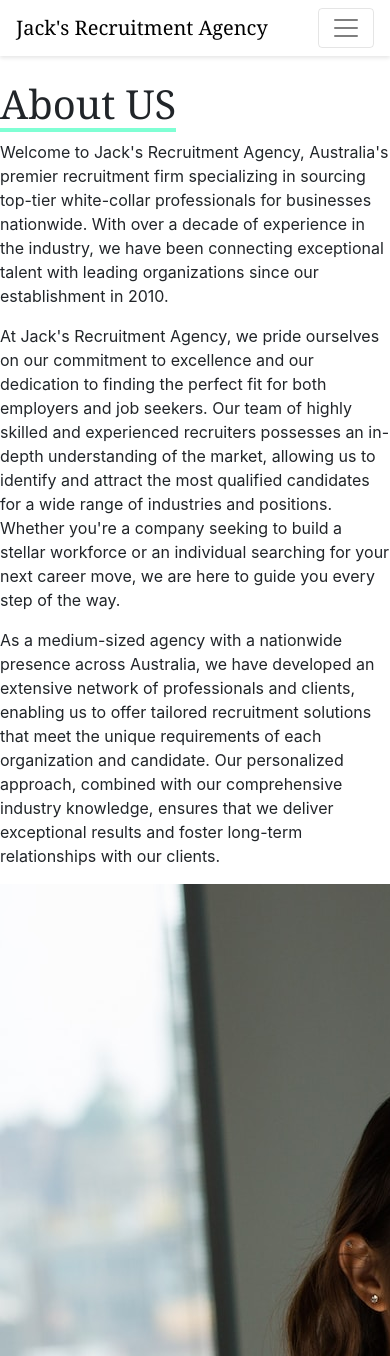
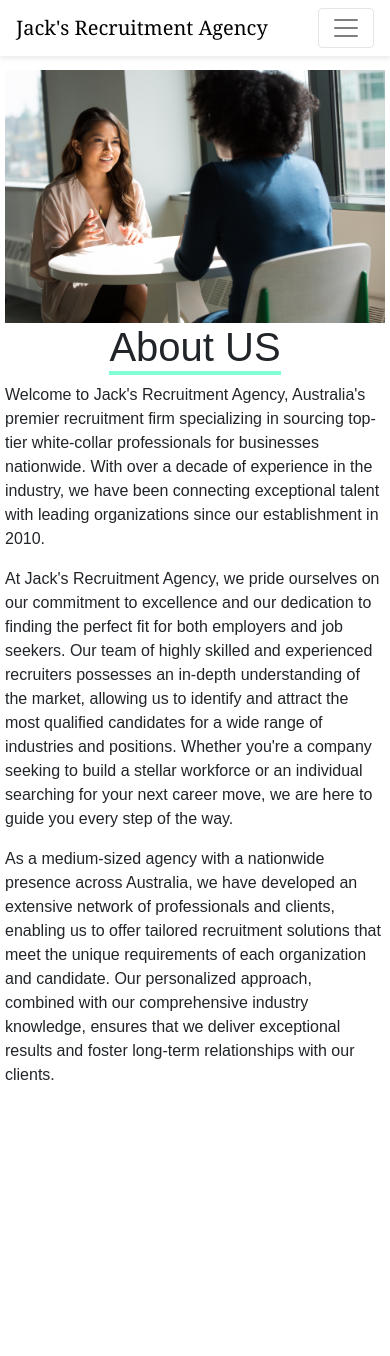
Before and after one commit to JackPflaum/RecruitmentWebsite, a Django app: page /about_us/ in a window 390 px wide; the page is wider, and only the part inside the window is pictured. Shown: the top 1356 px of that part. After the commit the page ends 1080 px from the top of that part, so only its background shows below. Run offline with Django 4.2, Linux system fonts and the light colour scheme; some libraries are stand-ins or nearby versions.

Commit message:
add about us styling and update home and job positions pages

```diff
--- a/RecruitmentWebsite/static/css/style.css
+++ b/RecruitmentWebsite/static/css/style.css
@@ -1,23 +1,51 @@
 /*-------------------------------------General Properties-------------------------------------------*/
+body {
+    background-color: white;
+    padding-top: 70px; /*accounts for height of bootstrap fixed navbar */
+}
+
+h1, h2, h3, h4, h5, h6, p {
+    font-family: "OpenSans", sans-serif;
+}
+
 .btn-custom {
-    background-color: #D8C4B6;
-    border-color: #213555;
-    border: 2px solid #213555;
-    color: #213555;
+    background-color: white;
+    border-color: black;
+    border: 1px solid black;
+    color: black;
     border-radius: 20px;
     transition: all 0.4s;
 }
 
 .btn-custom:hover {
-    background-color: #213555;
-    color: #D8C4B6;
+    background-color: black;
+    color: white;
 }
 
-h1, h2, h3, h4, h5, h6 {
+.thick-underline {
+    display: inline-block;
+    position: relative;
+    padding-bottom: 4px;
+    text-align: center;
+  }
+
+.thick-underline::after {
+    content: "";
+    position: absolute;
+    left: 0;
+    bottom: 0;
+    width: 100%;
+    height: 4px; /* Adjust the height as needed */
+    background-color: aquamarine;
+  }
+
+/*-------------------------------------Navigation Bar-------------------------------------------*/
+.navbar {
+    background-color: white;
+    box-shadow: 0 2px 6px rgba(0, 0 , 0, 0.1);
     font-family: Georgia, 'Times New Roman', Times, serif;
 }
 
-/*-------------------------------------Navigation Bar-------------------------------------------*/
 .navbar-light .navbar-nav .nav-link {  /*navbar links text color black*/
     color: black;
 }
@@ -30,12 +58,6 @@ h1, h2, h3, h4, h5, h6 {
     color: black;
 }
 
-.navbar {
-    background-color: white;
-    box-shadow: 0 2px 4px rgba(0, 0 , 0, 0.1);
-    font-family: Georgia, 'Times New Roman', Times, serif;
-}
-
 .navbar-nav.flex-nowrap {  /*stop links second word dropping down to another line when screen shrinks*/
     white-space: nowrap;
   }
@@ -44,6 +66,7 @@ h1, h2, h3, h4, h5, h6 {
     border: 1px solid black;
     background-color: white;
     margin-right: 5px;
+    transition: all 0.4s;
 }
 
 .nav-button:hover {
@@ -85,64 +108,34 @@ h1, h2, h3, h4, h5, h6 {
   }
 
 
-
-
 /*-------------------------------------Home Page-------------------------------------------*/
-body {
-    background-color: #ffffff12;
-    margin-top: 80px;
-    height: 90vh;
+.home-container {
+    display: flex;
+    justify-content: center;
+    align-items: center;
+    min-height: 100vh;
 }
-
-.thick-underline {
-    display: inline-block;
-    position: relative;
-    padding-bottom: 4px;
-  }
-
-.thick-underline::after {
-    content: "";
-    position: absolute;
-    left: 0;
-    bottom: 0;
-    width: 100%;
-    height: 4px; /* Adjust the height as needed */
-    background-color: aquamarine; /* Adjust the color as needed */
-  }
 
 .home-image-container {
     padding-top: 5px;
 }
 
 #home-image {
-    max-width: 500px;
+    max-width: 400px;
     height: auto;
     margin: 0 auto;
     display: block;
+    box-shadow: 0 2px 4px rgba(0, 0 , 0, 0.5);
 }
 
 
 @media (max-width: 540px){
     #home-image {
-        max-width: 70%;
+        max-width: 90%;
     }
 }
 
 /*-------------------------------------Job Positions Page-------------------------------------------*/
-.job-position-container {
-    display: flex;
-    flex-wrap: wrap;
-    justify-content: center;
-    align-items: flex-start;
-    height: 90vh;
-}
-
-.card {
-    margin: 10px 10px;
-    max-width: 800px;
-    box-shadow: 0 2px 4px rgba(0, 0, 0, 0.2);
-}
-
 .search-container {  /*puts search box on right side of page*/
     display: flex;
     align-items: center;
@@ -160,9 +153,72 @@ body {
     margin: 5px;
 }
 
+.jobs-card-container {
+    display: flex;
+    flex-wrap: wrap;
+    justify-content: center;
+    align-items: flex-start;
+}
+
+.card {
+    margin: 10px 10px;
+    max-width: 800px;
+    width: 100%;
+    box-shadow: 0 2px 4px rgba(0, 0, 0, 0.2);
+}
 
 @media (max-width: 768px) {
     .card {
         width: 100%;
     }
 }
+
+/*-------------------------------------About Us Page-------------------------------------------*/
+.about-container {
+    display: flex;
+    flex-wrap: wrap;
+    justify-content: center;
+    align-items: center;
+    height: 90vh;
+}
+
+.about-content {
+    flex-grow: 1; /*flex items will grow relative to other flex items when there is extra space available*/
+    flex-shrink: 1; /* flex items will shrink relative to other items when there is lack of space*/
+    flex-basis: 50%; /*take up to 50% of available space within flex container*/
+    padding-left: 10px;
+}
+
+.center-header {
+    text-align: center;
+}
+
+.image-container {
+    flex-grow: 1;
+    flex-shrink: 1;
+    flex-basis: 50%;
+}
+
+.about-image {
+    max-width: 500px;
+    height: auto;
+    margin: 0 auto;
+    display: block;
+}
+
+@media (max-width: 1024px) {
+    .about-content {
+        order: 2;
+        flex-basis: 100%;
+        padding: 0 5px;
+    }
+
+    .image-container {
+        order: 1;
+    }
+
+    .about-image {
+        max-width: 100%;
+        padding: 0 5px;
+    }
+}
```
